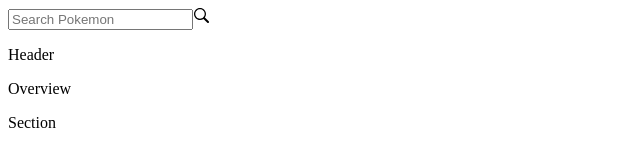
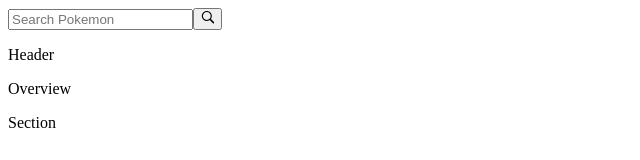
Before and after one commit to javiercuadra/pokedex, a React (Create React App) app: page / in a window 1280 px wide. Shown: the top 160 px of the page, without its empty margins (0-640 px from the left). Built offline with nearby package versions, Linux system fonts and the light colour scheme; no server answers.

Commit message:
Created Valid Search

```diff
--- a/src/App.js
+++ b/src/App.js
@@ -1,12 +1,35 @@
-import React from 'react';
+import React, { useState, useEffect } from 'react';
 import { Search } from './components/layout/Search';
 import { Body } from './components/layout/Body';
+import axios from 'axios';
 
 export const App = () => {
+	const [search, setSearch] = useState('bulbasaur');
+	const [pokemon, setPokemon] = useState(null);
+	const [loading, setLoading] = useState(true);
+
+	let currentURL = `https://pokeapi.co/api/v2/pokemon/${search}/`;
+	useEffect(() => {
+		setLoading(true);
+		axios
+			.get(currentURL)
+			.then(res => {
+				setPokemon(res.data);
+				setLoading(false);
+			})
+			.catch(err => {
+				setLoading(false);
+				alert('Please input a valid Pokemon name');
+				console.log(err);
+			});
+	}, [search]);
+
+	if (loading) return 'Loading...';
+
 	return (
 		<div className='App'>
-			<Search />
-			<Body />
+			<Search search={search} setSearch={setSearch} />
+			<Body pokemon={pokemon} />
 		</div>
 	);
 };
--- a/src/components/layout/Search.js
+++ b/src/components/layout/Search.js
@@ -1,13 +1,33 @@
-import React from 'react';
+import React, { useState, useEffect } from 'react';
 import { GoSearch } from 'react-icons/go';
 
-export const Search = () => {
+export const Search = ({ search, setSearch }) => {
+	const [currentText, setCurrentText] = useState('');
+
+	const handleSubmit = event => {
+		event.preventDefault();
+		setSearch(currentText);
+	};
+
+	const handleChange = event => {
+		setCurrentText(event.target.value.toLowerCase());
+	};
+
+	let input = React.createRef();
+
 	return (
-		<div class='search'>
-			<input type='text' placeholder='Search Pokemon'></input>
-			<a>
-				<GoSearch />
-			</a>
+		<div className='search'>
+			<form onSubmit={handleSubmit}>
+				<input
+					onChange={handleChange}
+					type='text'
+					placeholder='Search Pokemon'
+					ref={input}
+				/>
+				<button type='submit'>
+					<GoSearch />
+				</button>
+			</form>
 		</div>
 	);
 };
```
